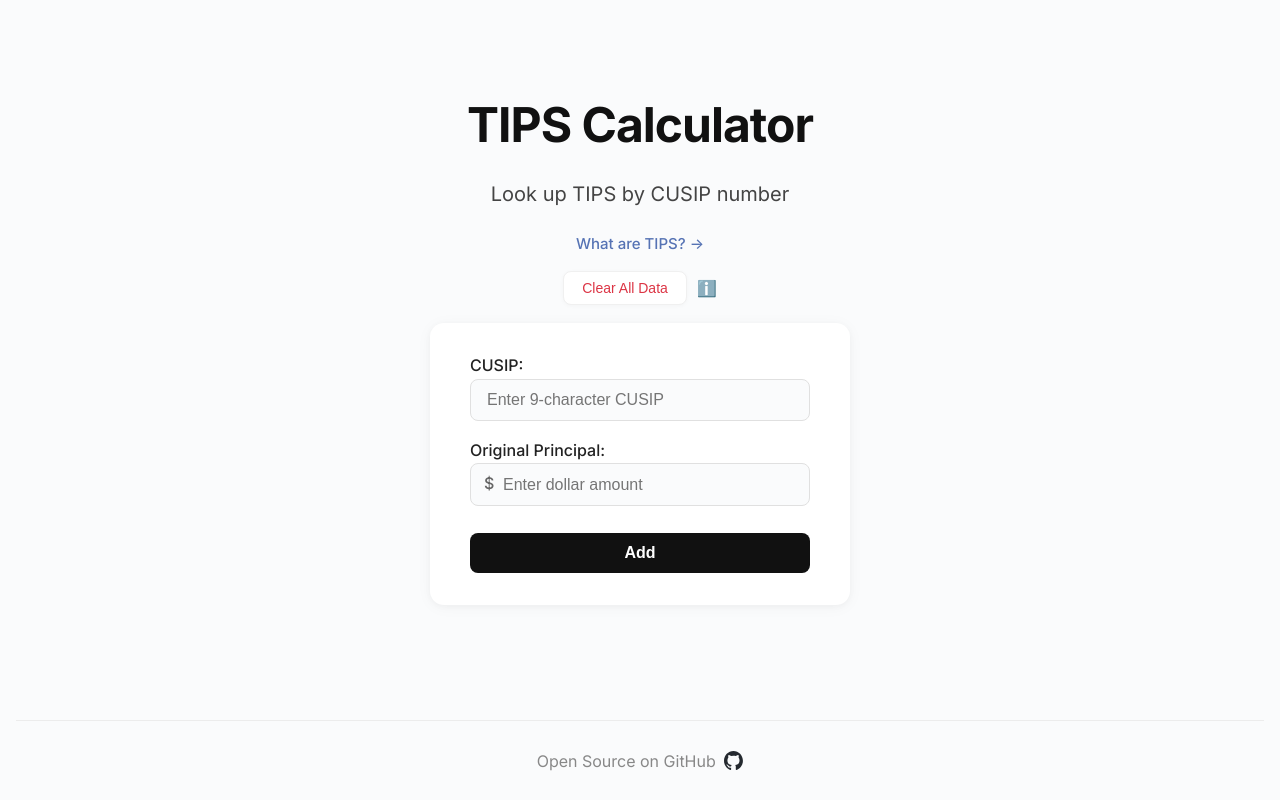
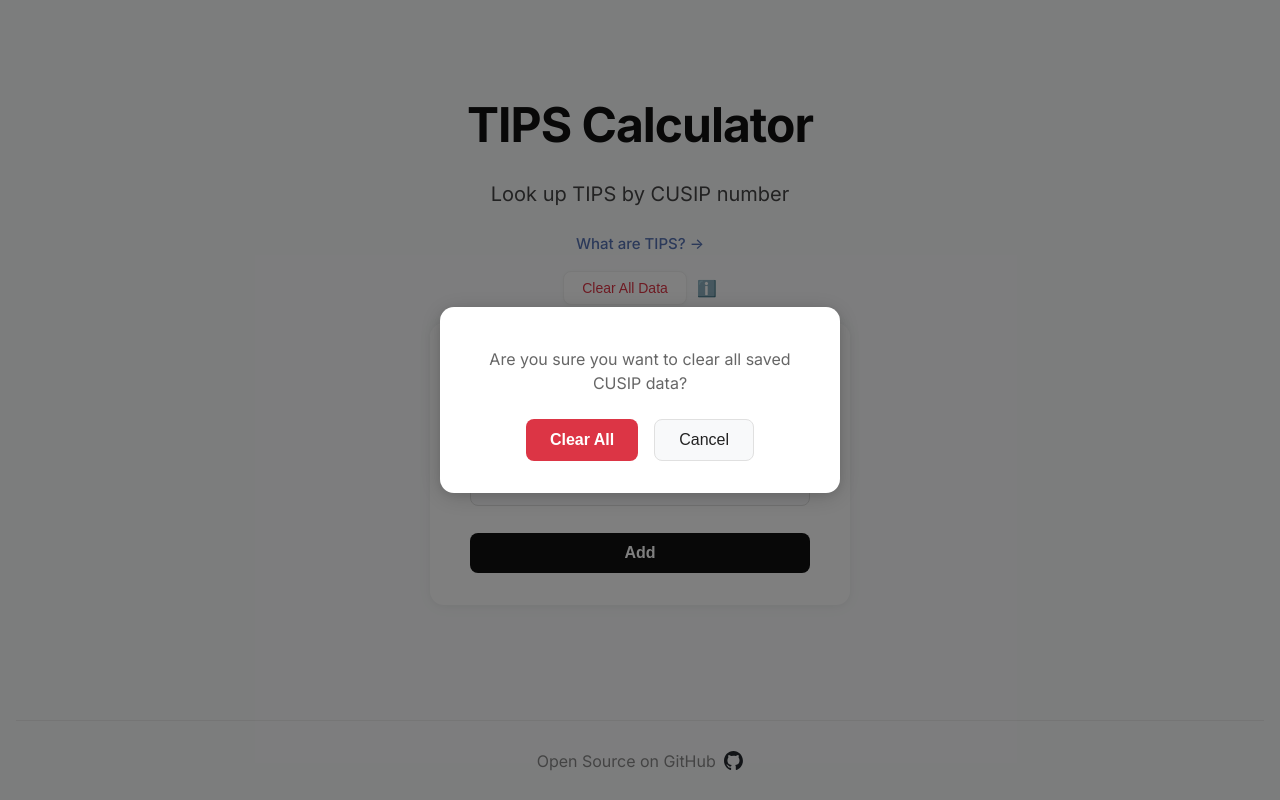
Before and after one commit to dabutvin/tips-calculator, a Next.js app: page / in a window 1280 px wide. Both pictures are taken after a click on the button "Clear All Data". Built offline with nearby package versions, Linux system fonts and the light colour scheme.

Commit message:
add confirmations before clearing cusips

```diff
--- a/app/page.js
+++ b/app/page.js
@@ -4,10 +4,12 @@ import { useState } from 'react'
 import styles from '../styles/Home.module.css'
 import CusipList from '../components/cusipList'
 import Tooltip from '../components/Tooltip'
+import ConfirmationDialog from '../components/ConfirmationDialog'
 import { clearLocalStorage } from '../utils/localStorage'
 
 export default function Home() {
     const [key, setKey] = useState(0) // Force re-render when data is cleared
+    const [showClearConfirmation, setShowClearConfirmation] = useState(false)
 
     const handleClearAllData = () => {
         const result = clearLocalStorage()
@@ -17,6 +19,15 @@ export default function Home() {
         } else {
             console.error('Failed to clear localStorage:', result.error)
         }
+        setShowClearConfirmation(false)
+    }
+
+    const handleClearAllDataClick = () => {
+        setShowClearConfirmation(true)
+    }
+
+    const handleCancelClear = () => {
+        setShowClearConfirmation(false)
     }
 
     return (
@@ -45,7 +56,7 @@ export default function Home() {
 
                 <div style={{ display: 'flex', alignItems: 'center', gap: '10px', marginBottom: '18px' }}>
                     <button
-                        onClick={handleClearAllData}
+                        onClick={handleClearAllDataClick}
                         style={{
                             backgroundColor: '#fff',
                             color: '#dc3545',
@@ -73,6 +84,15 @@ export default function Home() {
                 </div>
 
                 <CusipList key={key} />
+
+                <ConfirmationDialog
+                    isOpen={showClearConfirmation}
+                    message="Are you sure you want to clear all saved CUSIP data?"
+                    confirmText="Clear All"
+                    cancelText="Cancel"
+                    onConfirm={handleClearAllData}
+                    onCancel={handleCancelClear}
+                />
             </main>
 
             <footer className={styles.footer}>
--- /dev/null
+++ b/components/ConfirmationDialog.js
@@ -0,0 +1,39 @@
+'use client'
+
+import React from 'react'
+import styles from '../styles/CusipList.module.css'
+
+const ConfirmationDialog = ({
+    isOpen,
+    message,
+    confirmText = "Confirm",
+    cancelText = "Cancel",
+    onConfirm,
+    onCancel
+}) => {
+    if (!isOpen) return null
+
+    return (
+        <div className={styles.confirmationOverlay}>
+            <div className={styles.confirmationDialog}>
+                <p>{message}</p>
+                <div className={styles.confirmationButtons}>
+                    <button
+                        onClick={onConfirm}
+                        className={styles.confirmButton}
+                    >
+                        {confirmText}
+                    </button>
+                    <button
+                        onClick={onCancel}
+                        className={styles.cancelButton}
+                    >
+                        {cancelText}
+                    </button>
+                </div>
+            </div>
+        </div>
+    )
+}
+
+export default ConfirmationDialog
--- a/components/cusipList.js
+++ b/components/cusipList.js
@@ -5,6 +5,7 @@ import CusipDetails from '../components/cusipDetails'
 import CusipForm from '../components/CusipForm'
 import Notification from '../components/Notification'
 import SortControl from '../components/SortControl'
+import ConfirmationDialog from '../components/ConfirmationDialog'
 import styles from '../styles/CusipList.module.css'
 import { useCusipSorting } from '../hooks/useCusipSorting'
 import { useCusipStorage } from '../hooks/useCusipStorage'
@@ -37,6 +38,7 @@ export default function CusipList() {
     } = useCollapseState()
 
     const [cusipData, setCusipData] = useState({}) // Store data from CusipDetails components
+    const [cusipToRemove, setCusipToRemove] = useState(null) // Track CUSIP to be removed
 
     // Use the custom sorting hook
     const { sortedCusips, sortBy, sortDirection, handleSortChange } = useCusipSorting(cusips, cusipData)
@@ -86,12 +88,27 @@ export default function CusipList() {
             delete newData[cusipId]
             return newData
         })
+
+        // Clear the confirmation dialog
+        setCusipToRemove(null)
+        showNotification('CUSIP removed successfully', 'success')
     }, [removeCusip, removeCollapsedState, showNotification])
 
-    // Create stable callback for remove
+    // Handle confirmation dialog
+    const handleConfirmRemove = useCallback(() => {
+        if (cusipToRemove) {
+            handleRemoveCusip(cusipToRemove)
+        }
+    }, [cusipToRemove, handleRemoveCusip])
+
+    const handleCancelRemove = useCallback(() => {
+        setCusipToRemove(null)
+    }, [])
+
+    // Create stable callback for remove - now shows confirmation dialog
     const createRemoveCallback = useCallback((cusipId) => {
-        return () => handleRemoveCusip(cusipId)
-    }, [handleRemoveCusip])
+        return () => setCusipToRemove(cusipId)
+    }, [])
 
     if (loading) {
         return <div className={styles.cusipList}>Loading saved CUSIPs...</div>
@@ -135,6 +152,15 @@ export default function CusipList() {
                     />
                 </div>
             ))}
+
+            <ConfirmationDialog
+                isOpen={!!cusipToRemove}
+                message={`Are you sure you want to remove CUSIP ${cusipToRemove} from your list?`}
+                confirmText="Remove"
+                cancelText="Cancel"
+                onConfirm={handleConfirmRemove}
+                onCancel={handleCancelRemove}
+            />
         </div>
     )
 }
--- a/styles/CusipList.module.css
+++ b/styles/CusipList.module.css
@@ -114,9 +114,89 @@
     margin-top: 0;
 }
 
+/* Confirmation Dialog Styles */
+.confirmationOverlay {
+    position: fixed;
+    top: 0;
+    left: 0;
+    right: 0;
+    bottom: 0;
+    background: rgba(0, 0, 0, 0.5);
+    display: flex;
+    justify-content: center;
+    align-items: center;
+    z-index: 1000;
+    padding: 1rem;
+}
 
+.confirmationDialog {
+    background: #fff;
+    border-radius: 14px;
+    box-shadow: 0 4px 24px rgba(0,0,0,0.15), 0 2px 12px rgba(0,0,0,0.1);
+    padding: 2rem;
+    max-width: 400px;
+    width: 100%;
+    text-align: center;
+}
 
+.confirmationDialog h3 {
+    margin: 0 0 1rem 0;
+    color: #222;
+    font-size: 1.25rem;
+    font-weight: 600;
+}
 
+.confirmationDialog p {
+    margin: 0.5rem 0;
+    color: #666;
+    font-size: 1rem;
+    line-height: 1.5;
+}
+
+.confirmationDialog strong {
+    color: #222;
+    font-weight: 600;
+}
+
+.confirmationButtons {
+    display: flex;
+    gap: 1rem;
+    justify-content: center;
+    margin-top: 1.5rem;
+}
+
+.confirmButton {
+    background: #dc3545;
+    color: #fff;
+    border: none;
+    border-radius: 8px;
+    padding: 0.7rem 1.5rem;
+    font-size: 1rem;
+    font-weight: 600;
+    cursor: pointer;
+    transition: background 0.2s;
+}
+
+.confirmButton:hover {
+    background: #c82333;
+}
+
+.cancelButton {
+    background: #f8f9fa;
+    color: #222;
+    border: 1px solid #e0e0e0;
+    border-radius: 8px;
+    padding: 0.7rem 1.5rem;
+    font-size: 1rem;
+    font-weight: 500;
+    cursor: pointer;
+    transition: all 0.2s;
+}
+
+.cancelButton:hover {
+    background: #e9ecef;
+    border-color: #0070f3;
+}
 
 @media (max-width: 600px) {
     .cusipList {
@@ -129,4 +209,11 @@
     .cusip-card {
         padding: 1.2rem 0.7rem 1.2rem 0.7rem;
     }
+    .confirmationDialog {
+        padding: 1.5rem;
+        margin: 1rem;
+    }
+    .confirmationButtons {
+        flex-direction: column;
+    }
 }
```
